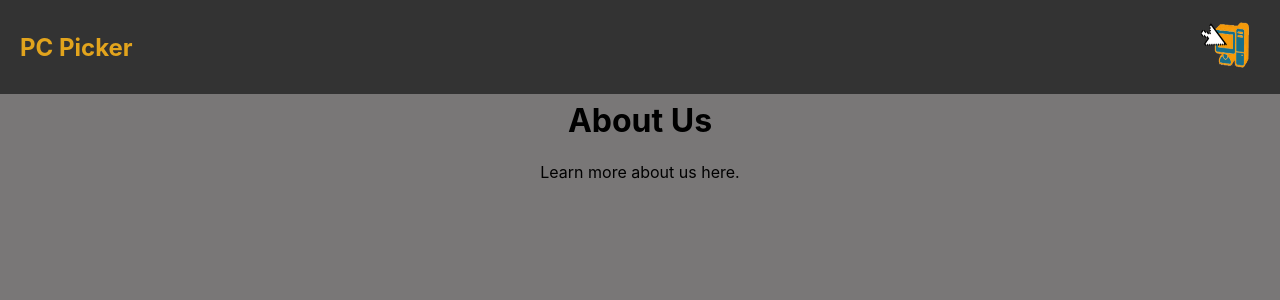
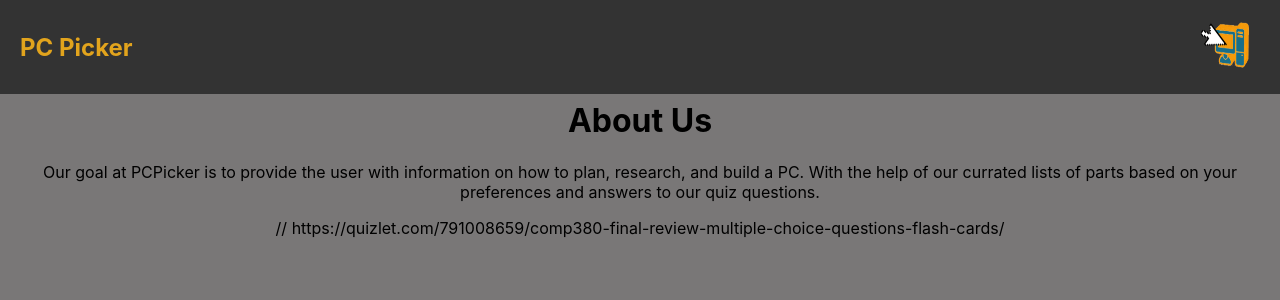
Before and after one commit to Phoenix121404/csproject, a React (Create React App) app: page /About in a window 1280 px wide. Shown: the top 300 px of the page. Built offline with nearby package versions, Linux system fonts and the light colour scheme.

Commit message:
Updated About.js

```diff
--- a/src/About.js
+++ b/src/About.js
@@ -4,7 +4,8 @@ const About = () => {
   return (
     <div>
       <h1>About Us</h1>
-      <p>Learn more about us here.</p>
+      <p>Our goal at PCPicker is to provide the user with information on how to plan, research, and build a PC. With the help of our currated lists of parts based on your preferences and answers to our quiz questions.</p>
+    // https://quizlet.com/791008659/comp380-final-review-multiple-choice-questions-flash-cards/
     </div>
   );
 };
```
